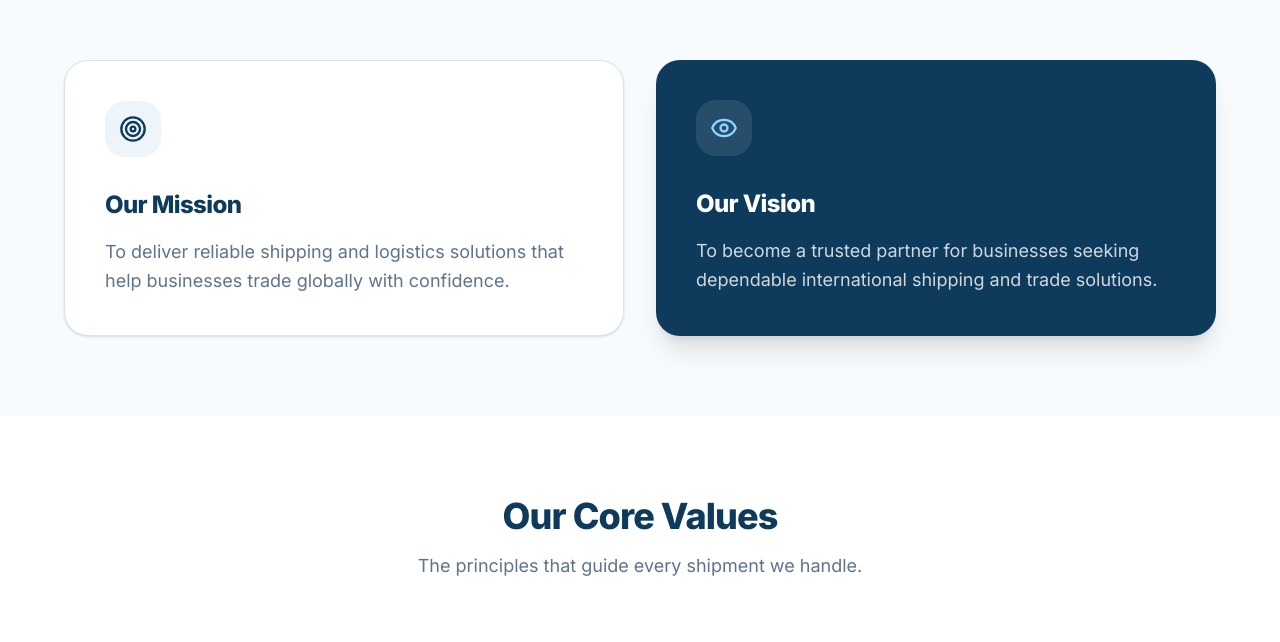
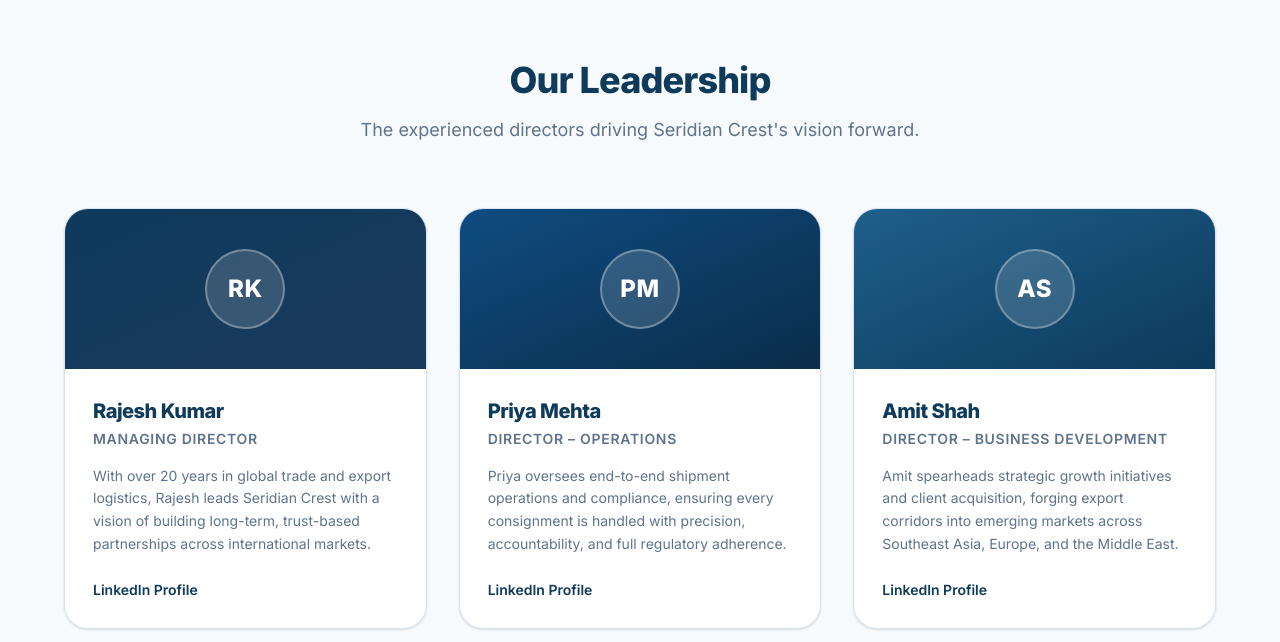
Before and after one commit to shyarez/seridian-crest, a Next.js app: page /about in a window 1280 px wide. Shown: the part 804-1446 px from the top of the page. Built offline with nearby package versions, Linux system fonts and the light colour scheme; no server answers; the database is empty.

Commit message:
feat(about): add directors section to about page

```diff
--- a/src/app/(site)/about/page.tsx
+++ b/src/app/(site)/about/page.tsx
@@ -1,21 +1,87 @@
-import type { Metadata } from 'next';
-import AnimatedSection from '@/components/site/AnimatedSection';
-import { Target, Eye, Shield, Clock, Search, HeartHandshake, CheckCircle, FileDown, Award, BookOpen, ShieldCheck, FileCheck2, BadgeCheck } from 'lucide-react';
-import { getGlobalContent } from '@/lib/data/content';
-import Link from 'next/link';
+import type { Metadata } from "next";
+import AnimatedSection from "@/components/site/AnimatedSection";
+import {
+  Target,
+  Eye,
+  Shield,
+  Clock,
+  Search,
+  HeartHandshake,
+  CheckCircle,
+  FileDown,
+  Award,
+  BookOpen,
+  ShieldCheck,
+  FileCheck2,
+  BadgeCheck,
+} from "lucide-react";
+import { getGlobalContent } from "@/lib/data/content";
+import Link from "next/link";
 
 export const metadata: Metadata = {
-  title: 'About Us',
-  description: 'Learn about Seridian Crest LLP, our mission, vision, and core values as an export-focused shipping and logistics company.',
+  title: "About Us",
+  description:
+    "Learn about Seridian Crest LLP, our mission, vision, and core values as an export-focused shipping and logistics company.",
 };
 
 const CORE_VALUES = [
-  { icon: Shield, title: 'Integrity', body: 'Uncompromising ethical standards in all our operations.' },
-  { icon: Clock, title: 'Reliability', body: 'Dependable service you can count on, every time.' },
-  { icon: Search, title: 'Transparency', body: 'Clear communication and full visibility into your supply chain.' },
-  { icon: CheckCircle, title: 'Safety', body: 'Prioritizing the safety of cargo, personnel, and the environment.' },
-  { icon: Target, title: 'Efficiency', body: 'Optimized processes to save time and reduce costs.' },
-  { icon: HeartHandshake, title: 'Client Focus', body: 'Building lasting partnerships through dedicated support.' },
+  {
+    icon: Shield,
+    title: "Integrity",
+    body: "Uncompromising ethical standards in all our operations.",
+  },
+  {
+    icon: Clock,
+    title: "Reliability",
+    body: "Dependable service you can count on, every time.",
+  },
+  {
+    icon: Search,
+    title: "Transparency",
+    body: "Clear communication and full visibility into your supply chain.",
+  },
+  {
+    icon: CheckCircle,
+    title: "Safety",
+    body: "Prioritizing the safety of cargo, personnel, and the environment.",
+  },
+  {
+    icon: Target,
+    title: "Efficiency",
+    body: "Optimized processes to save time and reduce costs.",
+  },
+  {
+    icon: HeartHandshake,
+    title: "Client Focus",
+    body: "Building lasting partnerships through dedicated support.",
+  },
+];
+
+const DIRECTORS = [
+  {
+    initials: "RK",
+    name: "Rajesh Kumar",
+    designation: "Managing Director",
+    bio: "With over 20 years in global trade and export logistics, Rajesh leads Seridian Crest with a vision of building long-term, trust-based partnerships across international markets.",
+    linkedin: "https://linkedin.com",
+    color: "from-brand-primary to-[#1a3a5c]",
+  },
+  {
+    initials: "PM",
+    name: "Priya Mehta",
+    designation: "Director – Operations",
+    bio: "Priya oversees end-to-end shipment operations and compliance, ensuring every consignment is handled with precision, accountability, and full regulatory adherence.",
+    linkedin: "https://linkedin.com",
+    color: "from-[#0f4c81] to-[#0a2d4a]",
+  },
+  {
+    initials: "AS",
+    name: "Amit Shah",
+    designation: "Director – Business Development",
+    bio: "Amit spearheads strategic growth initiatives and client acquisition, forging export corridors into emerging markets across Southeast Asia, Europe, and the Middle East.",
+    linkedin: "https://linkedin.com",
+    color: "from-[#1e5f8a] to-[#0d3a5c]",
+  },
 ];
 
 export default async function AboutPage() {
@@ -24,25 +90,41 @@
   return (
     <>
       {/* Hero */}
-      <section className="pt-40 pb-24 section-padding hero-gradient relative overflow-hidden text-center" aria-label="About hero">
-        <div className="absolute inset-0 opacity-[0.03]" style={{ backgroundImage: 'radial-gradient(circle at 2px 2px, white 1px, transparent 0)', backgroundSize: '48px 48px' }} />
+      <section
+        className="pt-40 pb-24 section-padding hero-gradient relative overflow-hidden text-center"
+        aria-label="About hero"
+      >
+        <div
+          className="absolute inset-0 opacity-[0.03]"
+          style={{
+            backgroundImage:
+              "radial-gradient(circle at 2px 2px, white 1px, transparent 0)",
+            backgroundSize: "48px 48px",
+          }}
+        />
         <div className="container-site relative z-10 max-w-3xl mx-auto">
           <AnimatedSection direction="up">
             <h1 className="text-5xl md:text-6xl font-extrabold text-white mb-6">
               About Seridian Crest
             </h1>
             <p className="text-white/80 text-xl font-medium">
-              Driven by a primary focus on export services, delivering reliable shipping solutions from port to destination.
+              Driven by a primary focus on export services, delivering reliable
+              shipping solutions from port to destination.
             </p>
           </AnimatedSection>
         </div>
       </section>
 
       {/* Company Overview */}
-      <section className="section-padding bg-white" aria-label="Company Overview">
+      <section
+        className="section-padding bg-white"
+        aria-label="Company Overview"
+      >
         <div className="container-site max-w-4xl mx-auto text-center">
           <AnimatedSection direction="up">
-            <h2 className="text-3xl font-extrabold text-brand-primary mb-8">Company Overview</h2>
+            <h2 className="text-3xl font-extrabold text-brand-primary mb-8">
+              Company Overview
+            </h2>
             <p className="text-brand-text-secondary text-lg leading-relaxed mb-12">
               {content.aboutContent}
             </p>
@@ -50,8 +132,72 @@
         </div>
       </section>
 
+      {/* Company Directors */}
+      <section
+        className="section-padding bg-brand-bg"
+        aria-label="Company directors"
+      >
+        <div className="container-site">
+          <AnimatedSection direction="up">
+            <div className="text-center max-w-2xl mx-auto mb-16">
+              <h2 className="text-3xl md:text-4xl font-extrabold text-brand-primary mb-4">
+                Our Leadership
+              </h2>
+              <p className="text-brand-text-secondary text-lg">
+                The experienced directors driving Seridian Crest&apos;s vision
+                forward.
+              </p>
+            </div>
+          </AnimatedSection>
+          <div className="grid grid-cols-1 md:grid-cols-3 gap-8">
+            {DIRECTORS.map(
+              ({ initials, name, designation, bio, linkedin, color }, i) => (
+                <AnimatedSection key={name} delay={i * 0.1} direction="up">
+                  <div className="bg-white rounded-3xl border border-brand-border shadow-sm overflow-hidden flex flex-col h-full group hover:shadow-xl transition-shadow duration-300">
+                    {/* Avatar banner */}
+                    <div
+                      className={`bg-gradient-to-br ${color} h-40 flex items-center justify-center relative`}
+                    >
+                      <div className="w-20 h-20 rounded-full bg-white/15 border-2 border-white/30 flex items-center justify-center">
+                        <span className="text-white font-extrabold text-2xl tracking-wide">
+                          {initials}
+                        </span>
+                      </div>
+                    </div>
+                    {/* Content */}
+                    <div className="p-7 flex flex-col flex-1">
+                      <h3 className="text-xl font-extrabold text-brand-primary mb-1">
+                        {name}
+                      </h3>
+                      <p className="text-sm font-semibold text-brand-text-secondary mb-4 uppercase tracking-wider">
+                        {designation}
+                      </p>
+                      <p className="text-brand-text-secondary text-sm leading-relaxed flex-1 mb-6">
+                        {bio}
+                      </p>
+                      <a
+                        href={linkedin}
+                        target="_blank"
+                        rel="noopener noreferrer"
+                        className="inline-flex items-center gap-2 text-sm font-semibold text-brand-primary hover:opacity-70 transition-opacity w-fit"
+                        aria-label={`${name} LinkedIn profile`}
+                      >
+                        LinkedIn Profile
+                      </a>
+                    </div>
+                  </div>
+                </AnimatedSection>
+              ),
+            )}
+          </div>
+        </div>
+      </section>
+
       {/* Mission & Vision */}
-      <section className="section-padding bg-brand-bg" aria-label="Mission and vision">
+      <section
+        className="section-padding bg-brand-bg"
+        aria-label="Mission and vision"
+      >
         <div className="container-site">
           <div className="grid grid-cols-1 md:grid-cols-2 gap-8">
             <AnimatedSection direction="left" delay={0}>
@@ -59,7 +205,9 @@
                 <div className="w-14 h-14 rounded-2xl bg-brand-alt-bg flex items-center justify-center mb-8">
                   <Target className="w-7 h-7 text-brand-primary" />
                 </div>
-                <h2 className="text-2xl font-extrabold text-brand-primary mb-4">Our Mission</h2>
+                <h2 className="text-2xl font-extrabold text-brand-primary mb-4">
+                  Our Mission
+                </h2>
                 <p className="text-brand-text-secondary text-lg leading-relaxed">
                   {content.mission}
                 </p>
@@ -70,7 +218,9 @@
                 <div className="w-14 h-14 rounded-2xl bg-white/10 flex items-center justify-center mb-8">
                   <Eye className="w-7 h-7 text-brand-highlight" />
                 </div>
-                <h2 className="text-2xl font-extrabold text-white mb-4">Our Vision</h2>
+                <h2 className="text-2xl font-extrabold text-white mb-4">
+                  Our Vision
+                </h2>
                 <p className="text-white/80 text-lg leading-relaxed">
                   {content.vision}
                 </p>
@@ -85,8 +235,12 @@
         <div className="container-site">
           <AnimatedSection direction="up">
             <div className="text-center max-w-2xl mx-auto mb-16">
-              <h2 className="text-3xl md:text-4xl font-extrabold text-brand-primary mb-4">Our Core Values</h2>
-              <p className="text-brand-text-secondary text-lg">The principles that guide every shipment we handle.</p>
+              <h2 className="text-3xl md:text-4xl font-extrabold text-brand-primary mb-4">
+                Our Core Values
+              </h2>
+              <p className="text-brand-text-secondary text-lg">
+                The principles that guide every shipment we handle.
+              </p>
             </div>
           </AnimatedSection>
           <div className="grid grid-cols-1 md:grid-cols-2 lg:grid-cols-3 gap-8">
@@ -97,9 +251,13 @@
                     <div className="w-12 h-12 rounded-xl bg-white flex items-center justify-center shadow-sm">
                       <Icon className="w-6 h-6 text-brand-primary" />
                     </div>
-                    <h3 className="font-bold text-brand-primary text-xl">{title}</h3>
+                    <h3 className="font-bold text-brand-primary text-xl">
+                      {title}
+                    </h3>
                   </div>
-                  <p className="text-brand-text-secondary leading-relaxed">{body}</p>
+                  <p className="text-brand-text-secondary leading-relaxed">
+                    {body}
+                  </p>
                 </div>
               </AnimatedSection>
             ))}
@@ -108,12 +266,20 @@
       </section>
 
       {/* Download Company Brochure */}
-      <section className="section-padding bg-brand-bg" aria-label="Download company brochure">
+      <section
+        className="section-padding bg-brand-bg"
+        aria-label="Download company brochure"
+      >
         <div className="container-site max-w-5xl mx-auto">
           <AnimatedSection direction="up">
             <div className="text-center max-w-2xl mx-auto mb-12">
-              <h2 className="text-3xl md:text-4xl font-extrabold text-brand-primary mb-4">Company Brochure</h2>
-              <p className="text-brand-text-secondary text-lg">Get a comprehensive overview of our services, capabilities, and global network in one document.</p>
+              <h2 className="text-3xl md:text-4xl font-extrabold text-brand-primary mb-4">
+                Company Brochure
+              </h2>
+              <p className="text-brand-text-secondary text-lg">
+                Get a comprehensive overview of our services, capabilities, and
+                global network in one document.
+              </p>
             </div>
           </AnimatedSection>
           <AnimatedSection direction="up" delay={0.1}>
@@ -124,18 +290,25 @@
                   <div className="w-14 h-14 rounded-2xl bg-brand-alt-bg flex items-center justify-center mb-6">
                     <BookOpen className="w-7 h-7 text-brand-primary" />
                   </div>
-                  <h3 className="text-2xl font-extrabold text-brand-primary mb-3">Seridian Crest — Company Profile</h3>
+                  <h3 className="text-2xl font-extrabold text-brand-primary mb-3">
+                    Seridian Crest — Company Profile
+                  </h3>
                   <p className="text-brand-text-secondary leading-relaxed mb-6">
-                    Discover our end-to-end export logistics solutions, fleet capabilities, compliance framework, and partnership model — all in a single, easy-to-share brochure.
+                    Discover our end-to-end export logistics solutions, fleet
+                    capabilities, compliance framework, and partnership model —
+                    all in a single, easy-to-share brochure.
                   </p>
                   <ul className="space-y-2 mb-8">
                     {[
-                      'Service portfolio & specialisations',
-                      'Global shipping routes & partners',
-                      'Compliance & documentation standards',
-                      'Client onboarding process',
+                      "Service portfolio & specialisations",
+                      "Global shipping routes & partners",
+                      "Compliance & documentation standards",
+                      "Client onboarding process",
                     ].map((item) => (
-                      <li key={item} className="flex items-center gap-2 text-brand-text-secondary text-sm">
+                      <li
+                        key={item}
+                        className="flex items-center gap-2 text-brand-text-secondary text-sm"
+                      >
                         <CheckCircle className="w-4 h-4 text-brand-primary shrink-0" />
                         {item}
                       </li>
@@ -155,7 +328,9 @@
                   <div className="w-24 h-24 rounded-3xl bg-white/10 flex items-center justify-center">
                     <FileDown className="w-12 h-12 text-white" />
                   </div>
-                  <p className="text-white/70 text-sm text-center max-w-[200px]">PDF format · Updated 2025 · Free to download</p>
+                  <p className="text-white/70 text-sm text-center max-w-[200px]">
+                    PDF format · Updated 2025 · Free to download
+                  </p>
                 </div>
               </div>
             </div>
@@ -164,36 +339,47 @@
       </section>
 
       {/* Download Certificates */}
-      <section className="section-padding bg-white" aria-label="Download certificates">
+      <section
+        className="section-padding bg-white"
+        aria-label="Download certificates"
+      >
         <div className="container-site">
           <AnimatedSection direction="up">
             <div className="text-center max-w-2xl mx-auto mb-16">
-              <h2 className="text-3xl md:text-4xl font-extrabold text-brand-primary mb-4">Our Certifications</h2>
-              <p className="text-brand-text-secondary text-lg">We are fully accredited and certified to the highest industry standards. Download our official certificates below.</p>
+              <h2 className="text-3xl md:text-4xl font-extrabold text-brand-primary mb-4">
+                Our Certifications
+              </h2>
+              <p className="text-brand-text-secondary text-lg">
+                We are fully accredited and certified to the highest industry
+                standards. Download our official certificates below.
+              </p>
             </div>
           </AnimatedSection>
           <div className="grid grid-cols-1 sm:grid-cols-2 lg:grid-cols-3 gap-6">
             {[
               {
                 icon: ShieldCheck,
-                title: 'ISO 9001:2015',
-                subtitle: 'Quality Management System',
-                description: 'Certified to the international standard for quality management, ensuring consistent, high-quality service delivery.',
-                file: '/downloads/certificates/iso-9001.pdf',
+                title: "ISO 9001:2015",
+                subtitle: "Quality Management System",
+                description:
+                  "Certified to the international standard for quality management, ensuring consistent, high-quality service delivery.",
+                file: "/downloads/certificates/iso-9001.pdf",
               },
               {
                 icon: FileCheck2,
-                title: 'IEC Certification',
-                subtitle: 'Importer Exporter Code',
-                description: 'Officially registered under the Directorate General of Foreign Trade, enabling lawful import-export operations.',
-                file: '/downloads/certificates/iec-certificate.pdf',
+                title: "IEC Certification",
+                subtitle: "Importer Exporter Code",
+                description:
+                  "Officially registered under the Directorate General of Foreign Trade, enabling lawful import-export operations.",
+                file: "/downloads/certificates/iec-certificate.pdf",
               },
               {
                 icon: BadgeCheck,
-                title: 'MSME Registration',
-                subtitle: 'Udyam Certificate',
-                description: 'Recognised by the Ministry of MSME under Udyam Registration, reflecting our commitment to Indian enterprise.',
-                file: '/downloads/certificates/msme-udyam.pdf',
+                title: "MSME Registration",
+                subtitle: "Udyam Certificate",
+                description:
+                  "Recognised by the Ministry of MSME under Udyam Registration, reflecting our commitment to Indian enterprise.",
+                file: "/downloads/certificates/msme-udyam.pdf",
               },
             ].map(({ icon: Icon, title, subtitle, description, file }, i) => (
               <AnimatedSection key={title} delay={i * 0.1} direction="up">
@@ -201,9 +387,15 @@
                   <div className="w-12 h-12 rounded-xl bg-white flex items-center justify-center shadow-sm mb-5">
                     <Icon className="w-6 h-6 text-brand-primary" />
                   </div>
-                  <h3 className="text-lg font-extrabold text-brand-primary mb-1">{title}</h3>
-                  <p className="text-sm font-medium text-brand-text-secondary mb-3">{subtitle}</p>
-                  <p className="text-brand-text-secondary text-sm leading-relaxed mb-6 flex-1">{description}</p>
+                  <h3 className="text-lg font-extrabold text-brand-primary mb-1">
+                    {title}
+                  </h3>
+                  <p className="text-sm font-medium text-brand-text-secondary mb-3">
+                    {subtitle}
+                  </p>
+                  <p className="text-brand-text-secondary text-sm leading-relaxed mb-6 flex-1">
+                    {description}
+                  </p>
                   <a
                     href={file}
                     download
@@ -220,7 +412,10 @@
       </section>
 
       {/* CTA */}
-      <section className="section-padding bg-brand-primary text-center" aria-label="Call to action">
+      <section
+        className="section-padding bg-brand-primary text-center"
+        aria-label="Call to action"
+      >
         <div className="container-site max-w-3xl mx-auto">
           <AnimatedSection direction="up">
             <h2 className="text-3xl md:text-4xl font-extrabold text-white mb-6">
```
